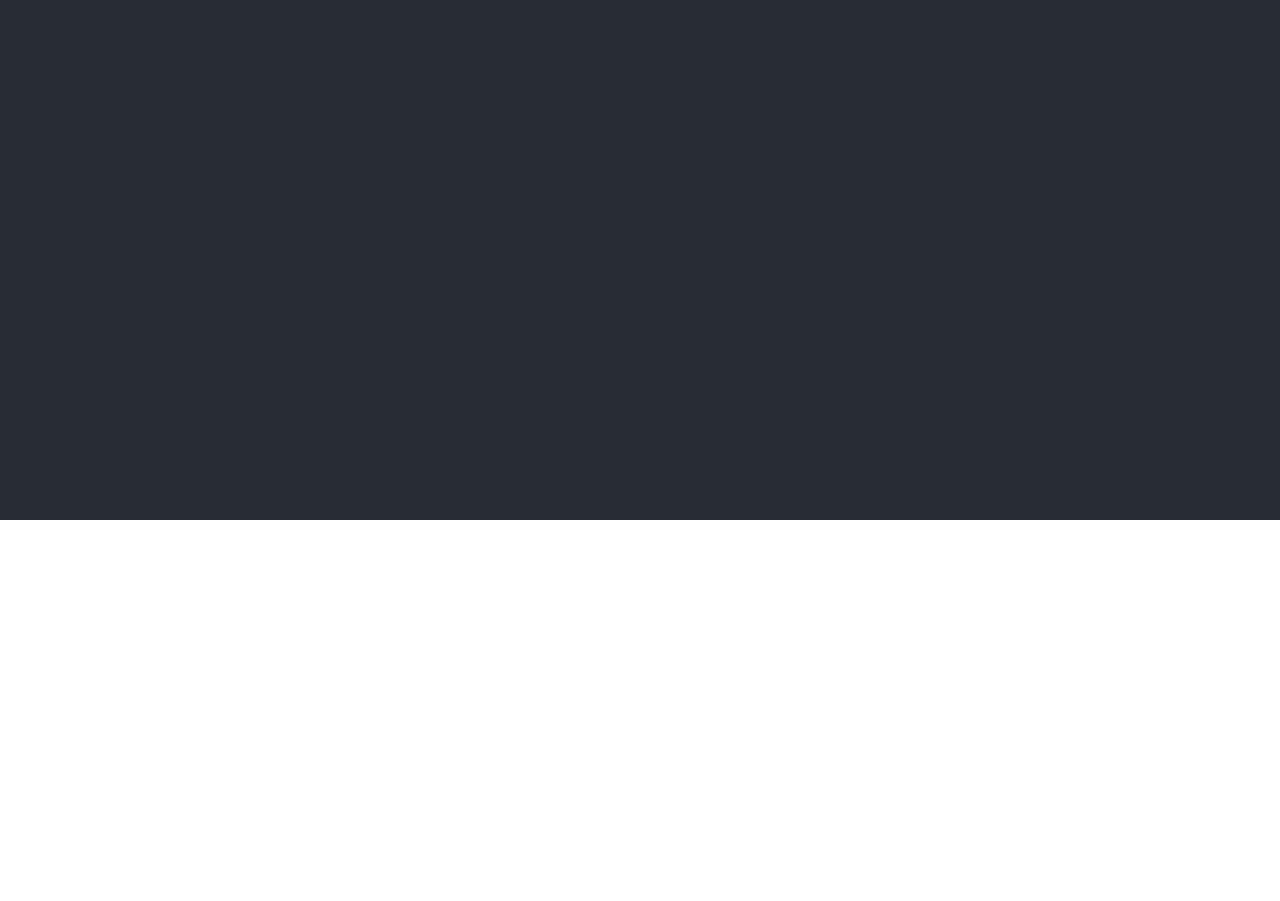
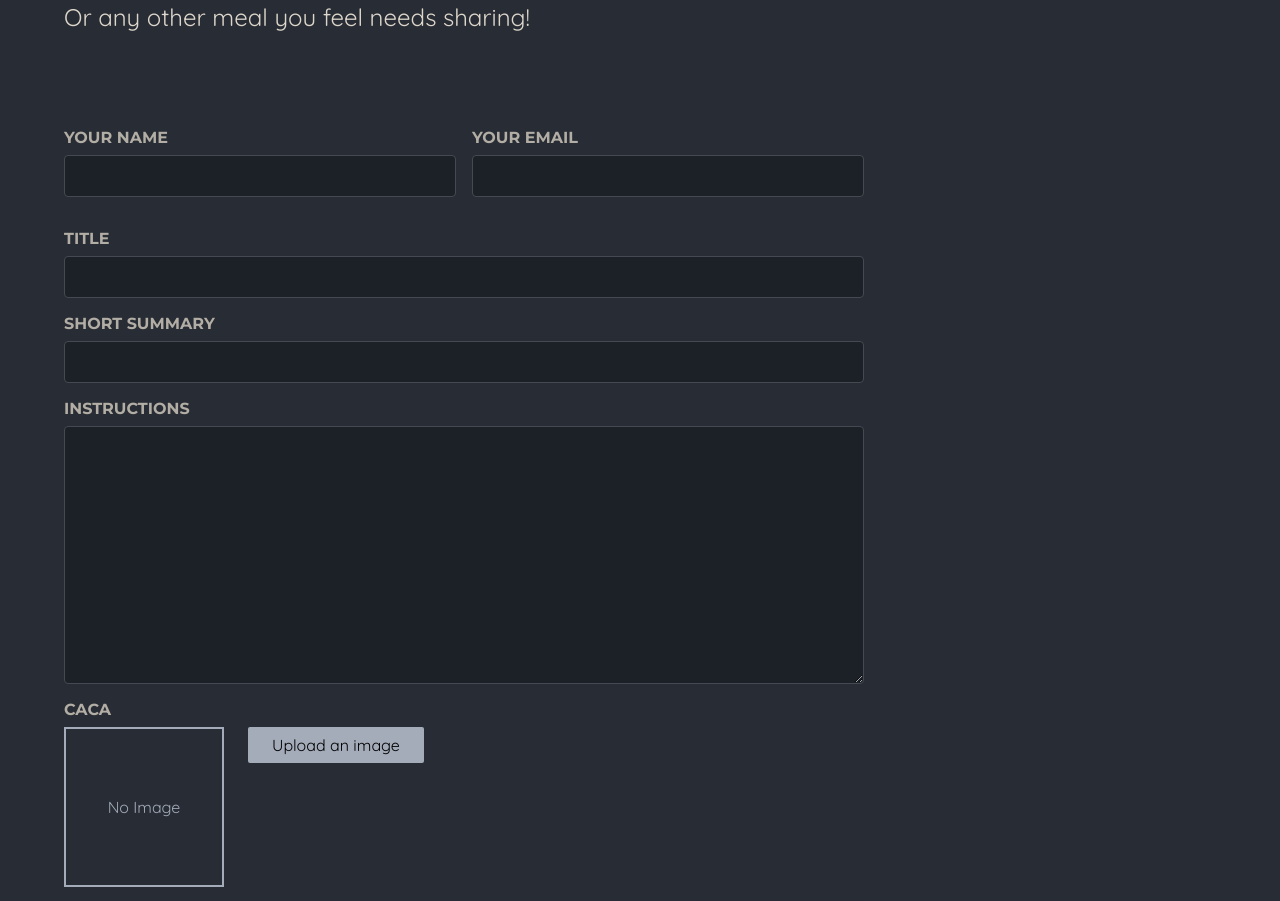
Before and after one commit to code-matter/foodie-tutorial-nextjs, a Next.js app: page /meals/share in a window 1280 px wide. Shown: the part 280-1181 px from the top of the page. Before the commit the page ends 800 px from the top, so only its background shows below. Built offline with nearby package versions, Linux system fonts and the light colour scheme.

Commit message:
feat: added img picked

```diff
--- a/app/meals/share/page.js
+++ /dev/null
@@ -1,11 +0,0 @@
-import React from "react";
-
-const MealSharePage = () => {
-  return (
-    <div>
-      <h1>MealSharePage</h1>
-    </div>
-  );
-};
-
-export default MealSharePage;
--- /dev/null
+++ b/app/meals/share/page.jsx
@@ -0,0 +1,53 @@
+import React from "react";
+import styles from "./page.module.css";
+import ImagePicker from "@/components/meals/ImagePicker";
+
+const MealSharePage = () => {
+  return (
+    <>
+      <header className={styles.header}>
+        <h1>
+          Share your <span className={styles.highlight}>favorite meal</span>
+        </h1>
+        <p>Or any other meal you feel needs sharing!</p>
+      </header>
+      <main className={styles.main}>
+        <form className={styles.form}>
+          <div className={styles.row}>
+            <p>
+              <label htmlFor="name">Your name</label>
+              <input type="text" id="name" name="name" required />
+            </p>
+            <p>
+              <label htmlFor="email">Your email</label>
+              <input type="email" id="email" name="email" required />
+            </p>
+          </div>
+          <p>
+            <label htmlFor="title">Title</label>
+            <input type="text" id="title" name="title" required />
+          </p>
+          <p>
+            <label htmlFor="summary">Short Summary</label>
+            <input type="text" id="summary" name="summary" required />
+          </p>
+          <p>
+            <label htmlFor="instructions">Instructions</label>
+            <textarea
+              id="instructions"
+              name="instructions"
+              rows="10"
+              required
+            ></textarea>
+          </p>
+          <ImagePicker label="CACA" name="img_upload" />
+          <p className={styles.actions}>
+            <button type="submit">Share Meal</button>
+          </p>
+        </form>
+      </main>
+    </>
+  );
+};
+
+export default MealSharePage;
--- /dev/null
+++ b/app/meals/share/page.module.css
@@ -0,0 +1,98 @@
+.header {
+  gap: 3rem;
+  margin: 3rem auto 5rem auto;
+  width: 90%;
+  max-width: 75rem;
+  color: #ddd6cb;
+  font-size: 1.5rem;
+}
+
+.header h1 {
+  font-family: "Montserrat", sans-serif;
+}
+
+.highlight {
+  background: linear-gradient(90deg, #f9572a, #ff8a05);
+  background-clip: text;
+  -webkit-background-clip: text;
+  -webkit-text-fill-color: transparent;
+}
+
+.main {
+  width: 90%;
+  max-width: 75rem;
+  margin: 3rem auto;
+  color: white;
+}
+
+.form {
+  max-width: 50rem;
+}
+
+.form label {
+  display: block;
+  margin-bottom: 0.5rem;
+  font-size: 1rem;
+  font-family: "Montserrat", sans-serif;
+  text-transform: uppercase;
+  color: #b3aea5;
+  font-weight: bold;
+}
+
+.form input,
+.form textarea {
+  display: block;
+  width: 100%;
+  padding: 0.5rem 1rem;
+  border-radius: 4px;
+  border: 1px solid #454952;
+  background: #1c2027;
+  font-size: 1.25rem;
+  font-family: "Montserrat", sans-serif;
+  color: #ddd6cb;
+}
+
+.form input:focus,
+.form textarea:focus {
+  outline-color: #f99f2a;
+  background-color: #1f252d;
+}
+
+.row {
+  display: flex;
+  gap: 1rem;
+}
+
+.row p {
+  width: 100%;
+}
+
+.actions {
+  text-align: right;
+}
+
+.actions button {
+  border: 0;
+  padding: 0.75rem 2rem;
+  background: linear-gradient(90deg, #f9572a, #ff9b05);
+  border: none;
+  color: #ffffff;
+  border-radius: 2px;
+  cursor: pointer;
+  font: inherit;
+  font-size: 1.25rem;
+  box-shadow: 0 2px 5px rgba(0, 0, 0, 0.3);
+}
+
+.actions button:hover,
+.actions button:focus {
+  background: linear-gradient(90deg, #fd4715, #f9b241);
+}
+
+.actions button:disabled,
+.actions button:hover:disabled,
+.actions button:focus:disabled {
+  background: #ccc;
+  color: #979797;
+  cursor: not-allowed;
+}
--- /dev/null
+++ b/components/meals/ImagePicker.jsx
@@ -0,0 +1,86 @@
+'use client'
+import React, { useRef, useState } from 'react'
+import styles from './image-picker.module.css'
+import Image from 'next/image'
+
+const ImagePicker = ({ label, name }) => {
+    const imgInputRef = useRef()
+    const [img, setImg] = useState(undefined)
+    const [showRemove, setShowRemove] = useState(false)
+
+    const handleUploadImage = () => {
+        imgInputRef.current?.click()
+    }
+
+    const handleImgChange = event => {
+        // gets the files and pick the first one (can do multiple)
+        const file = event.target.files[0]
+        if (!file) {
+            setImg(undefined)
+            setShowRemove(false)
+            return
+        }
+
+        const fileReader = new FileReader()
+
+        // this is what happens ONCE the file has been read on line 25
+        fileReader.onload = () => {
+            // we set the URL
+            setImg(fileReader.result)
+        }
+
+        fileReader.readAsDataURL(file)
+    }
+
+    const handleRemoveImg = () => {
+        setImg(undefined)
+        setShowRemove(false)
+    }
+
+    return (
+        <div className={styles.picker}>
+            <label htmlFor={name}>{label}</label>
+            <div className={styles.controls}>
+                <div
+                    className={styles.preview}
+                    onMouseEnter={() => setShowRemove(true)}
+                    onMouseLeave={() => setShowRemove(false)}
+                >
+                    {showRemove && img && (
+                        <p
+                            className={styles.removeBtn}
+                            onClick={handleRemoveImg}
+                        >
+                            {' '}
+                            X
+                        </p>
+                    )}
+                    {img ? (
+                        <Image src={img} alt='Image selected' fill />
+                    ) : (
+                        <p>No Image</p>
+                    )}
+                </div>
+                <input
+                    ref={imgInputRef}
+                    className={styles.input}
+                    type='file'
+                    id={name}
+                    accept='image/png, image/jpg'
+                    name={name}
+                    onChange={handleImgChange}
+                    required
+                />
+                <button
+                    className={styles.button}
+                    type='button'
+                    onClick={handleUploadImage}
+                >
+                    Upload an image
+                </button>
+            </div>
+        </div>
+    )
+}
+
+export default ImagePicker
--- /dev/null
+++ b/components/meals/image-picker.module.css
@@ -0,0 +1,53 @@
+.controls {
+    display: flex;
+    align-items: flex-start;
+    gap: 1.5rem;
+    margin-bottom: 1rem;
+}
+
+.picker .input {
+    display: none;
+}
+
+.picker .button {
+    border: 0;
+    padding: 0.5rem 1.5rem;
+    background: #a4abb9;
+    border-radius: 2px;
+    cursor: pointer;
+    font: inherit;
+}
+
+.picker .button:hover,
+.picker .button:focus {
+    background: #b3b9c6;
+}
+
+.preview {
+    width: 10rem;
+    height: 10rem;
+    border: 2px solid #a4abb9;
+    display: flex;
+    justify-content: center;
+    align-items: center;
+    text-align: center;
+    color: #a4abb9;
+    position: relative;
+}
+
+.preview p {
+    margin: 0;
+}
+
+.preview img {
+    object-fit: cover;
+}
+
+.removeBtn {
+    position: absolute;
+    top: 2px;
+    right: 4px;
+    z-index: 99;
+    color: red;
+    cursor: pointer;
+}
```
Also changed, not shown: 1 other file (tests, documents, lock files or other folders).
